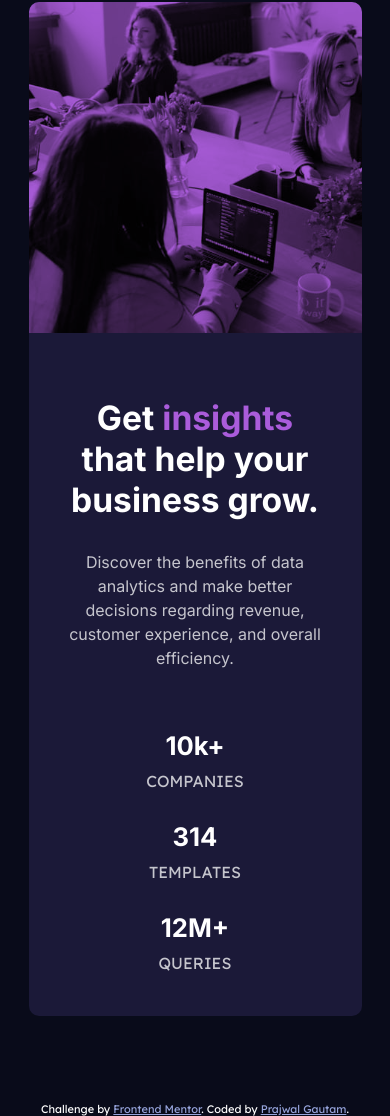
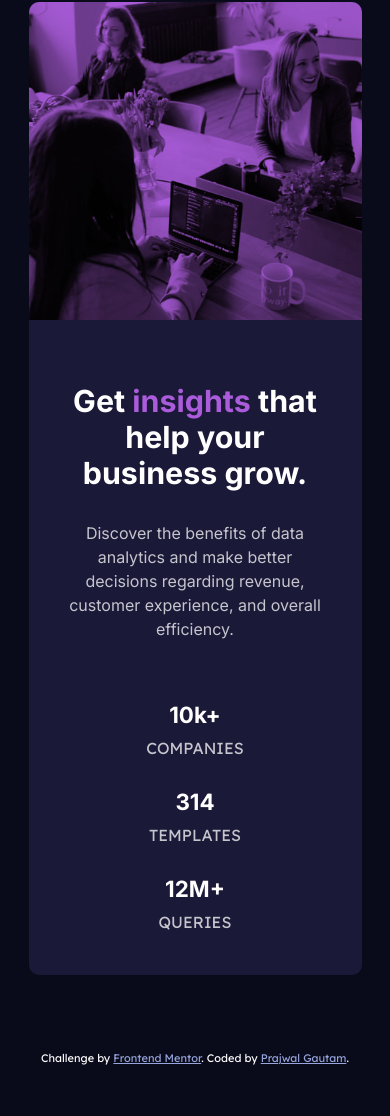
Before and after one commit to prajwal18/status-preview, a plain HTML site: page index.html in a window 390 px wide. Shown: the part 98-1214 px from the top of the page. After the commit the page ends 1173 px from the top, so only its background shows below. Drawn offline with Linux system fonts and the light colour scheme.

Commit message:
Status Preview v1.2

```diff
--- a/css/style.css
+++ b/css/style.css
@@ -46,7 +46,7 @@ main {
 
 /* Div - Image */
 main div.image {
-    background: var(--soft-violet) url('../images/image-header-desktop.jpg') no-repeat top left;
+    background: var(--soft-violet) url('../images/image-header-desktop.jpg') no-repeat top center;
     background-blend-mode: multiply;
     background-size: cover;
     grid-area: image;
@@ -92,14 +92,15 @@ main div.info div.stats > div > p {
 main div.info div.stats div:nth-child(1) h2{ text-transform: none; }
 
 
-/* Div - Attribution footer */
-div.attribution {
+/* Footer - Attribution footer */
+footer.attribution {
     font-size: 11px; text-align: center;
+    padding: 10px;
     position: absolute;
     bottom: 0; left: 0;
     width: 100%;
 }
-div.attribution a { color: hsl(228, 51%, 73%); }
+footer.attribution a { color: hsl(228, 51%, 73%); }
 
 
 /* Smaller Screens */
@@ -124,6 +125,9 @@ div.attribution a { color: hsl(228, 51%, 73%); }
 
 /* Even Smaller Screen */
 @media screen and (max-width: 420px) {
+    h1{ font-size: 1.9em; }
+    h2{ font-size: 1.4em; }
+
     body{
         min-width: 360px;
         text-align: center;
--- a/index.html
+++ b/index.html
@@ -47,10 +47,10 @@
             </div>
         </main>
 
-        <div class="attribution">
+        <footer class="attribution">
             Challenge by <a href="https://www.frontendmentor.io?ref=challenge" target="_blank">Frontend Mentor</a>.
             Coded by <a href="#">Prajwal Gautam</a>.
-        </div>
+        </footer>
 
     </body>
 </html>
```
